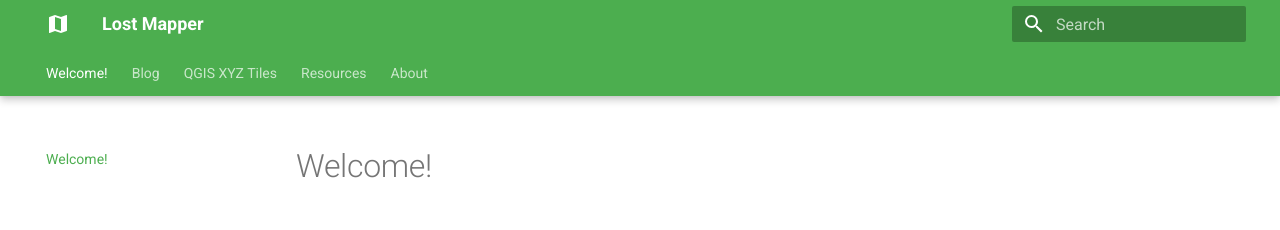
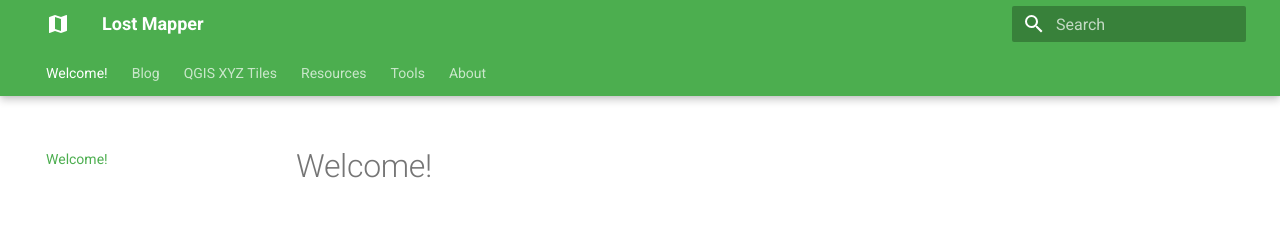
Before and after one commit to lostmapper/lostmapper-mkdocs, an MkDocs documentation site: the page built from docs/index.md, in a window 1280 px wide. Shown: the top 230 px of the page. Built offline with MkDocs 1.6.1 and Material for MkDocs 9.7.7, drawn with Linux system fonts in a browser that asks for light colours.

Commit message:
Adds a link to Tools subdomain

```diff
--- a/mkdocs.yml
+++ b/mkdocs.yml
@@ -54,4 +54,5 @@ nav:
   - blog/index.md
   - "QGIS XYZ Tiles": qgis-xyz-tiles.md
   - resources.md
+  - "Tools": https://tools.lostmapper.com
   - about.md
```
